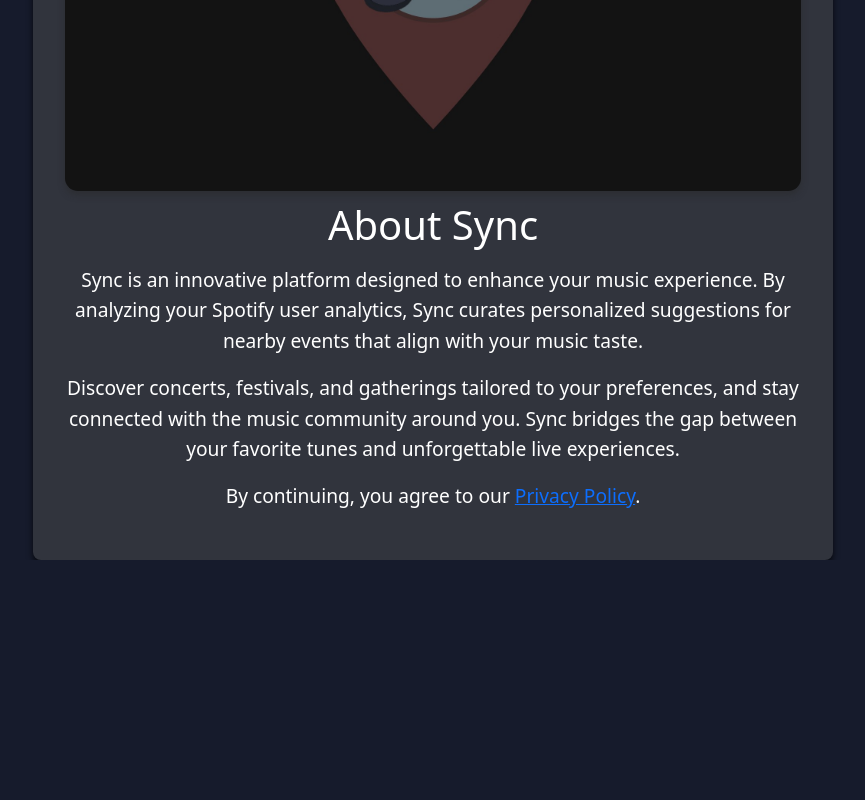
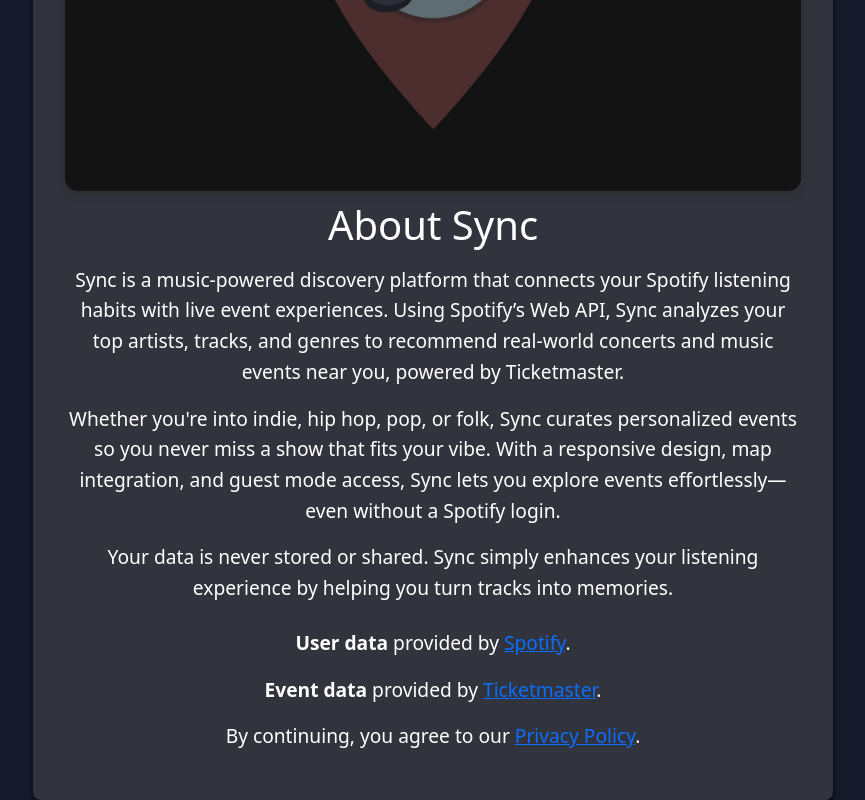
Before and after one commit to JoshH6538/Sync, a React (Vite) app: page /Sync/About in a window 1280 px wide. Shown: the part 487-1287 px from the top of the page, without its empty margins (207-1072 px from the left). Before the commit the page ends 1047 px from the top, so only its background shows below. Built offline with nearby package versions, Linux system fonts and the light colour scheme.

Commit message:
updated about page

```diff
--- a/src/Pages/About.tsx
+++ b/src/Pages/About.tsx
@@ -4,23 +4,49 @@
   return (
     <div className="about-page-container">
       <div className="about-container">
-        <img className="about-img" src="Images/AboutBack.jpg"></img>
+        <img
+          className="about-img"
+          src="Images/AboutBack.jpg"
+          alt="About Sync Background"
+        />
         <h1>About Sync</h1>
         <p>
-          Sync is an innovative platform designed to enhance your music
-          experience. By analyzing your Spotify user analytics, Sync curates
-          personalized suggestions for nearby events that align with your music
-          taste.
+          Sync is a music-powered discovery platform that connects your Spotify
+          listening habits with live event experiences. Using Spotify’s Web API,
+          Sync analyzes your top artists, tracks, and genres to recommend
+          real-world concerts and music events near you, powered by
+          Ticketmaster.
         </p>
         <p>
-          Discover concerts, festivals, and gatherings tailored to your
-          preferences, and stay connected with the music community around you.
-          Sync bridges the gap between your favorite tunes and unforgettable
-          live experiences.
+          Whether you're into indie, hip hop, pop, or folk, Sync curates
+          personalized events so you never miss a show that fits your vibe. With
+          a responsive design, map integration, and guest mode access, Sync lets
+          you explore events effortlessly—even without a Spotify login.
         </p>
-        <p className="text-center mt-3 small">
-          By continuing, you agree to our <a href="Privacy">Privacy Policy</a>.
+        <p>
+          Your data is never stored or shared. Sync simply enhances your
+          listening experience by helping you turn tracks into memories.
         </p>
+        <div className="text-center mt-4">
+          <p className="small mb-1">
+            <strong>User data</strong> provided by{" "}
+            <a href="https://spotify.com" target="_blank" rel="noreferrer">
+              Spotify
+            </a>
+            .
+          </p>
+          <p className="small mb-1">
+            <strong>Event data</strong> provided by{" "}
+            <a href="https://ticketmaster.com" target="_blank" rel="noreferrer">
+              Ticketmaster
+            </a>
+            .
+          </p>
+          <p className="small">
+            By continuing, you agree to our{" "}
+            <a href="/Privacy">Privacy Policy</a>.
+          </p>
+        </div>
       </div>
     </div>
   );
```
